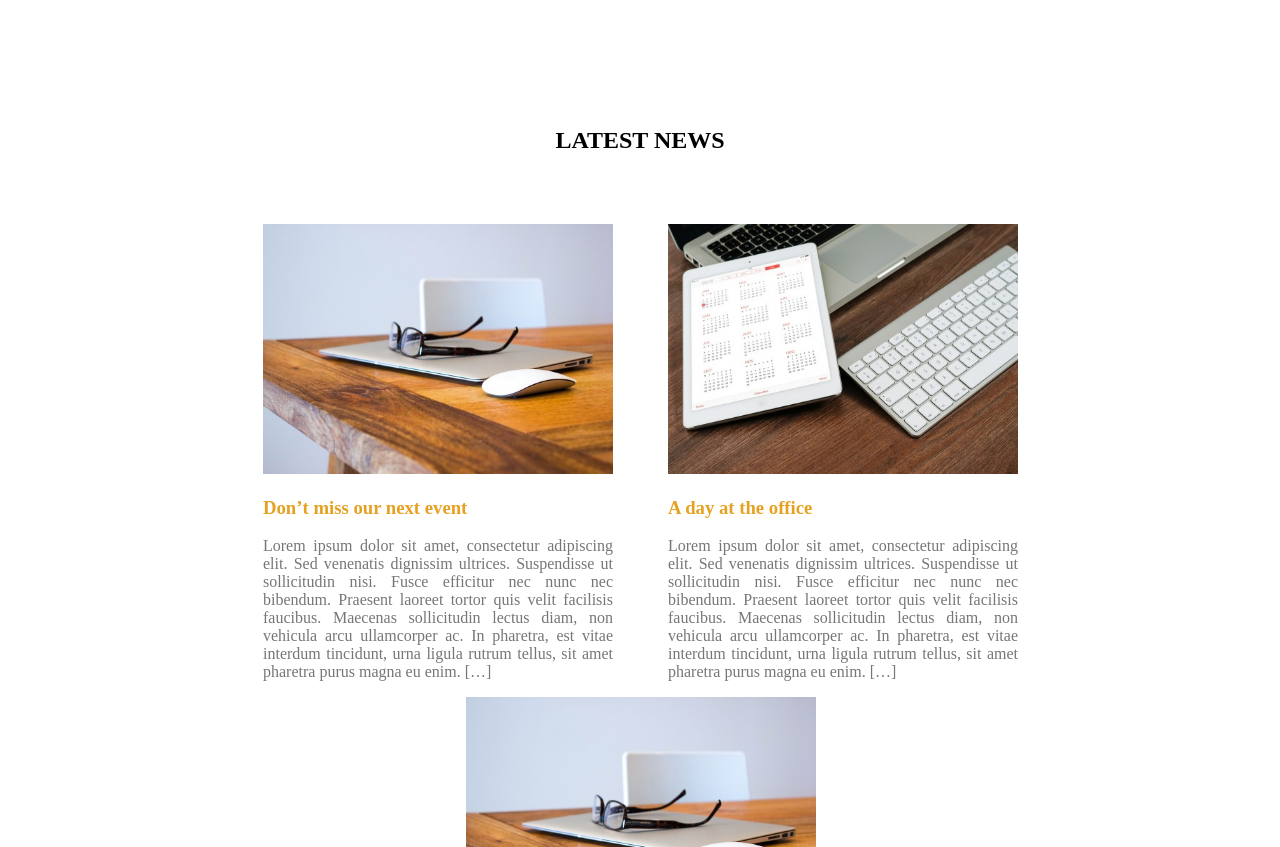
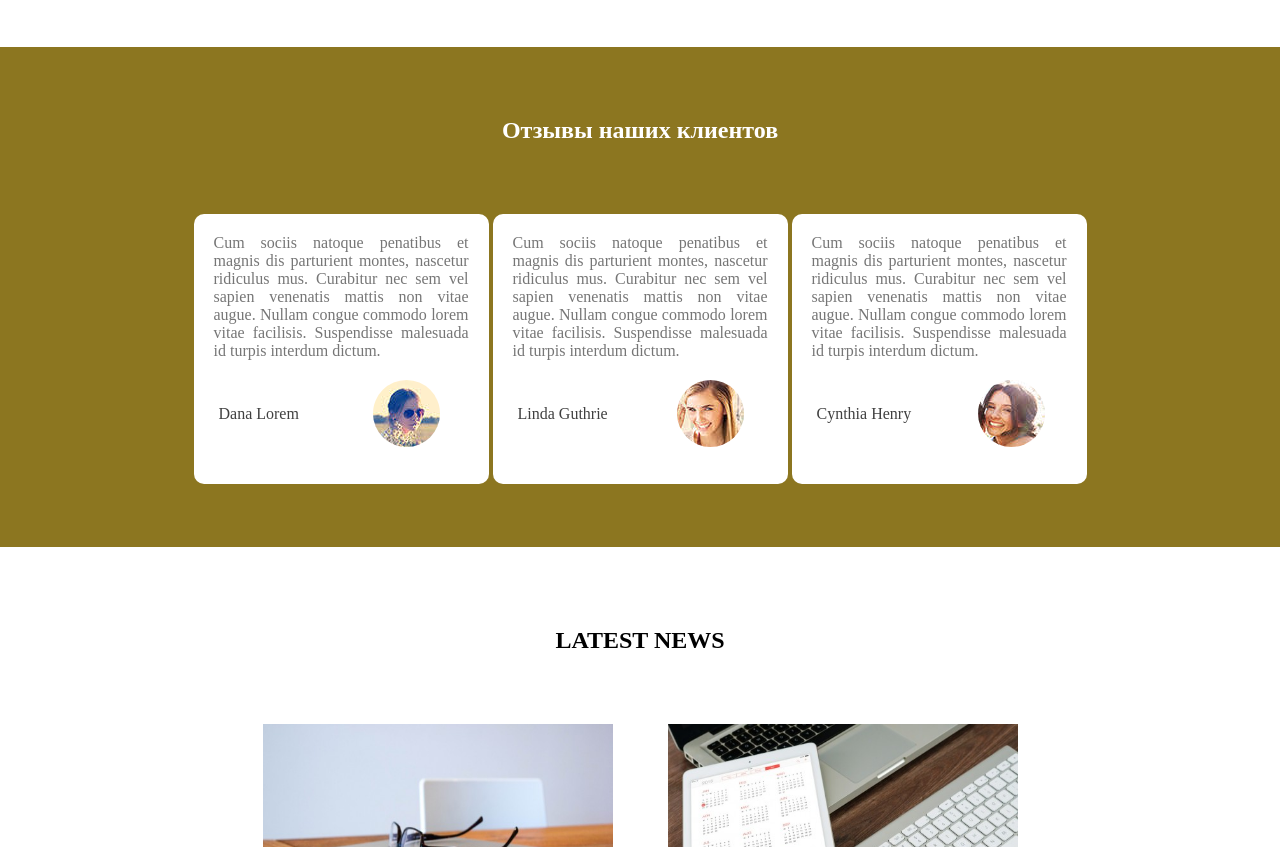
Before and after one commit to Dr-Bro/just-space.v2.0, a plain HTML site: page index.html in a window 1280 px wide. Shown: the part 1119-1966 px from the top of the page. Drawn offline with Linux system fonts and the light colour scheme; a web font is replaced by a local one.

Commit message:
Добавил отзывы клиентов

```diff
--- a/css/style.less
+++ b/css/style.less
@@ -3,6 +3,11 @@
 @orange: orange;
 @lightorange: #e6a122;
 @text-color: #767676;
+
+@font-face {
+    font-family: Homemade Apple;
+    src: url(fonts/HomemadeApple.ttf);
+   }
 
 body{
 	height: 5000px;
@@ -187,6 +192,45 @@ div.services{
 }
 
 
+div.reviews{
+	height: 400px;
+	text-align: center;
+	background-color: #8c7620;
+	padding: 50px;
+
+	span{
+		text-align: center;
+		color: @white;
+		h2{
+			padding-bottom: 50px;
+		}
+	}
+	div{
+		display: inline-block;
+		width: 25%;
+		background-color: @white;
+		height: 270px;
+		border-radius: 10px;
+
+		section{
+			text-align: justify;
+			padding: 20px;
+			color: @text-color;
+		}
+
+		aside{
+			float: left;
+			padding: 25px;
+			font-family: 'Homemade Apple';
+			color: #404040;
+		}
+
+		img{
+			border-radius: 35px;
+		}
+	}
+}
+
 div.blog{
 	text-align: center;
 	padding: 60px;
--- a/index.html
+++ b/index.html
@@ -75,8 +75,35 @@
 		<h2>Продвижение сайта</h2>
 		<p>Поможем поднять сайт на первые позиции поисковой выдачи. Контекстная реклама, SEO продвижение, продвижение в социальных сетях и многое другое.</p>
 	</section>
+</div>
 
+
+
+<div class="reviews">
+	<span><h2>Отзывы наших клиентов</h2></span>
+	<div>
+		<article></article>
+		<section>Cum sociis natoque penatibus et magnis dis parturient montes, nascetur ridiculus mus. Curabitur nec sem vel sapien venenatis mattis non vitae augue. Nullam congue commodo lorem vitae facilisis. Suspendisse malesuada id turpis interdum dictum.</section>
+		<aside>Dana Lorem</aside>
+		<img src="img/testimonial1.jpg" alt="">
+	</div>
+	<div>
+		<article></article>
+		<section>Cum sociis natoque penatibus et magnis dis parturient montes, nascetur ridiculus mus. Curabitur nec sem vel sapien venenatis mattis non vitae augue. Nullam congue commodo lorem vitae facilisis. Suspendisse malesuada id turpis interdum dictum.</section>
+		<aside>Linda Guthrie</aside>
+		<img src="img/testimonial2.jpg" alt="">
+	</div>
+	<div>
+		<article></article>
+		<section>Cum sociis natoque penatibus et magnis dis parturient montes, nascetur ridiculus mus. Curabitur nec sem vel sapien venenatis mattis non vitae augue. Nullam congue commodo lorem vitae facilisis. Suspendisse malesuada id turpis interdum dictum.</section>
+		<aside>Cynthia Henry</aside>
+		<img src="img/testimonial3.jpg" alt="">
+	</div>
 </div>
+
+
+
+
 
 <div class="blog">
 	<span><h2>LATEST NEWS</h2></span>
@@ -170,7 +197,7 @@
 		</tr>
 	</table>
 </section>
-	<div class="order" id="order">
+<div class="order" id="order">
 		<div class="text">
 		<table>
 			<tr>
```
Also changed, not shown: css/font/Eutemia.ttf (added), css/font/HomemadeApple.ttf (added), css/style.min.css, img/testimonial1.jpg (added), img/testimonial2.jpg (added), img/testimonial3.jpg (added), 3 other files.
